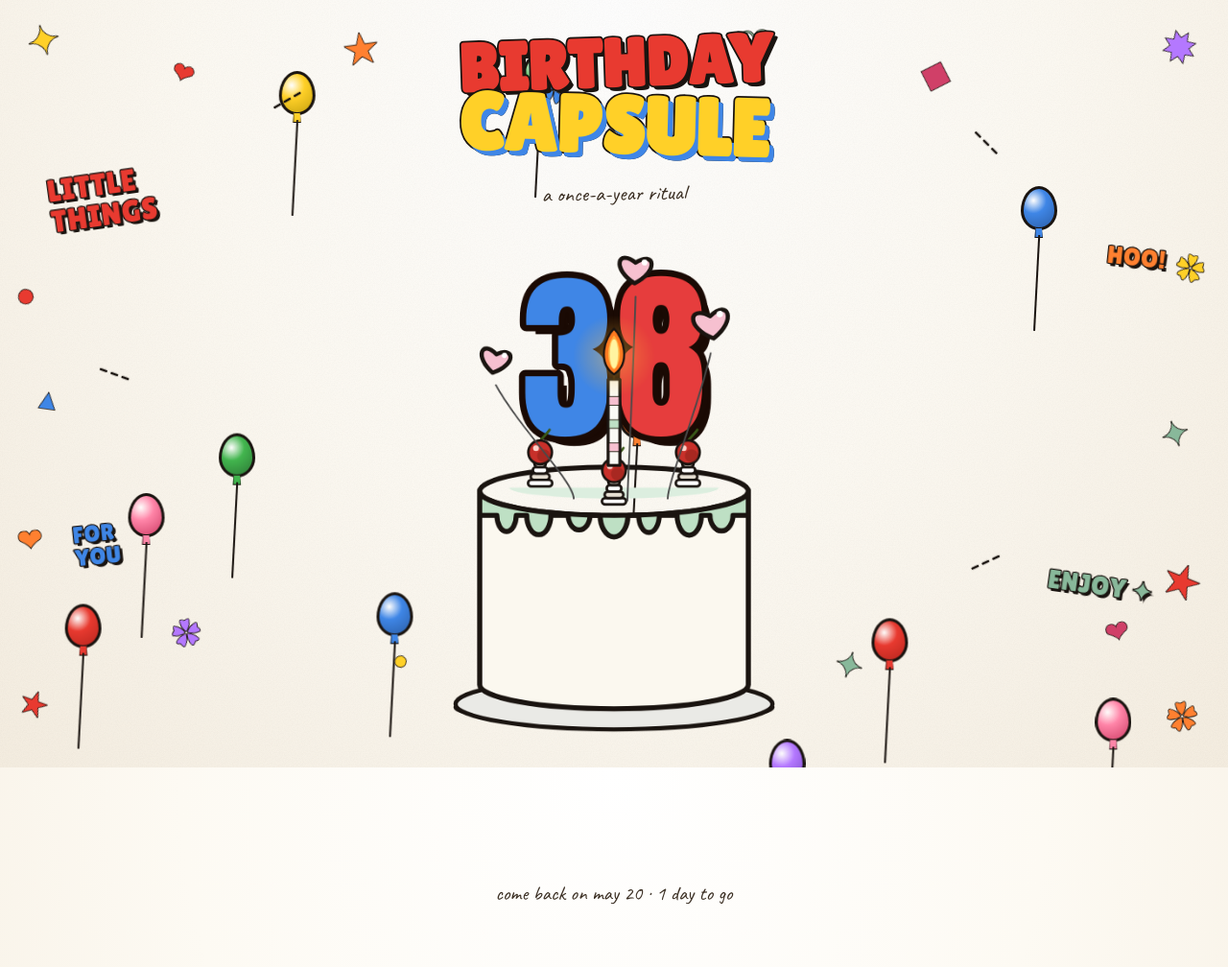
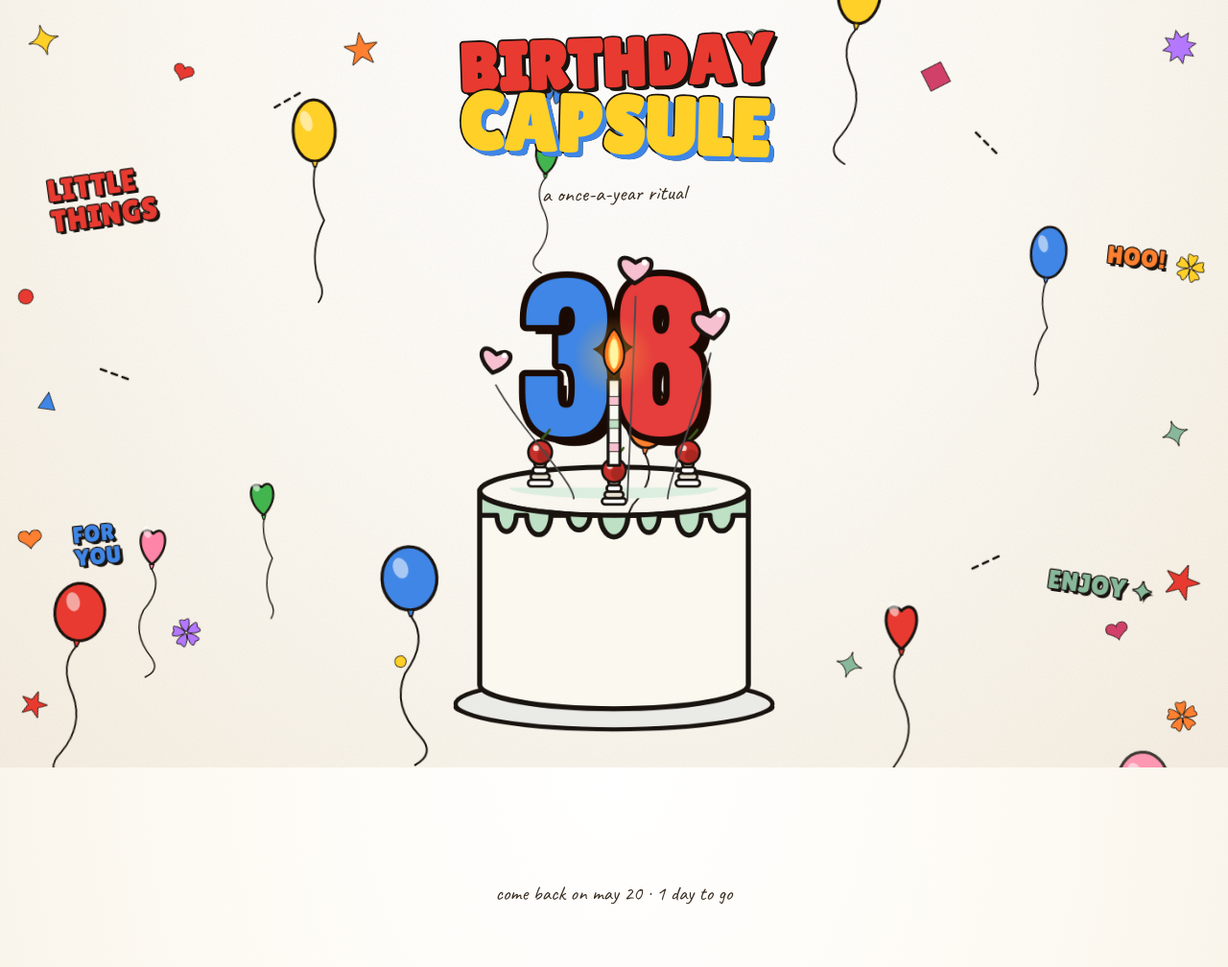
Before and after one commit to Jada-Q/birthday-capsule, a website built with Vite: page index.html in a window 1280 px wide. Shown: the whole page at 96% size. Built offline with nearby package versions, Linux system fonts and the light colour scheme.

Commit message:
ui: balloons v2 — SVG with round/oval/heart shapes, wavy bezier strings, sway animation, doodle outline aesthetic

```diff
--- a/index.html
+++ b/index.html
@@ -16,20 +16,51 @@
     <!-- Paper grain overlay (SVG noise) -->
     <div class="paper-grain" aria-hidden="true"></div>
 
-    <!-- Rising balloon ambient layer -->
+    <!-- SVG shape definitions for balloons (3 variants: round, oval, heart) + 3 string curve variants -->
+    <svg width="0" height="0" style="position:absolute" aria-hidden="true">
+      <defs>
+        <!-- Balloon SHAPES (body + highlight + knot) drawn at origin (30, 38). -->
+        <g id="shape-round">
+          <ellipse cx="30" cy="38" rx="26" ry="30" fill="currentColor" stroke="#1a1410" stroke-width="3"/>
+          <ellipse cx="22" cy="28" rx="7" ry="10" fill="rgba(255,255,255,0.55)" transform="rotate(-18 22 28)"/>
+          <path d="M27,68 L33,68 L31,74 L29,74 Z" fill="currentColor" stroke="#1a1410" stroke-width="1.5" stroke-linejoin="round"/>
+        </g>
+        <g id="shape-oval">
+          <ellipse cx="30" cy="36" rx="22" ry="32" fill="currentColor" stroke="#1a1410" stroke-width="3"/>
+          <ellipse cx="22" cy="26" rx="6" ry="11" fill="rgba(255,255,255,0.55)" transform="rotate(-18 22 26)"/>
+          <path d="M27,68 L33,68 L31,74 L29,74 Z" fill="currentColor" stroke="#1a1410" stroke-width="1.5" stroke-linejoin="round"/>
+        </g>
+        <g id="shape-heart">
+          <!-- Heart balloon centered at (30, 38), spanning roughly 12..48 horizontally and 12..68 vertically -->
+          <path d="M30,68 C 4,46 14,12 30,28 C 46,12 56,46 30,68 Z" fill="currentColor" stroke="#1a1410" stroke-width="3" stroke-linejoin="round"/>
+          <ellipse cx="22" cy="26" rx="5" ry="8" fill="rgba(255,255,255,0.55)" transform="rotate(-20 22 26)"/>
+          <path d="M27,68 L33,68 L31,74 L29,74 Z" fill="currentColor" stroke="#1a1410" stroke-width="1.5" stroke-linejoin="round"/>
+        </g>
+
+        <!-- Curvy STRINGS (anchored at knot bottom 30,74; descend to ~y=215). 3 variants. -->
+        <path id="string-a" d="M30,74 Q 14,95 32,125 Q 46,155 26,185 Q 10,205 32,215"
+              fill="none" stroke="#1a1410" stroke-width="1.8" stroke-linecap="round"/>
+        <path id="string-b" d="M30,74 Q 46,98 22,128 Q 8,158 34,188 Q 48,205 28,215"
+              fill="none" stroke="#1a1410" stroke-width="1.8" stroke-linecap="round"/>
+        <path id="string-c" d="M30,74 Q 24,100 38,130 Q 22,160 30,190 Q 38,205 30,215"
+              fill="none" stroke="#1a1410" stroke-width="1.8" stroke-linecap="round"/>
+      </defs>
+    </svg>
+
+    <!-- Rising balloon ambient layer. Each balloon = shape + string composed via <use>. -->
     <div class="balloons" aria-hidden="true">
-      <div class="balloon b1"></div>
-      <div class="balloon b2"></div>
-      <div class="balloon b3"></div>
-      <div class="balloon b4"></div>
-      <div class="balloon b5"></div>
-      <div class="balloon b6"></div>
-      <div class="balloon b7"></div>
-      <div class="balloon b8"></div>
-      <div class="balloon b9"></div>
-      <div class="balloon b10"></div>
-      <div class="balloon b11"></div>
-      <div class="balloon b12"></div>
+      <div class="balloon b1"><svg class="balloon-svg" viewBox="0 0 60 220"><use href="#shape-round"/><use href="#string-a"/></svg></div>
+      <div class="balloon b2"><svg class="balloon-svg" viewBox="0 0 60 220"><use href="#shape-heart"/><use href="#string-b"/></svg></div>
+      <div class="balloon b3"><svg class="balloon-svg" viewBox="0 0 60 220"><use href="#shape-oval"/><use href="#string-c"/></svg></div>
+      <div class="balloon b4"><svg class="balloon-svg" viewBox="0 0 60 220"><use href="#shape-round"/><use href="#string-b"/></svg></div>
+      <div class="balloon b5"><svg class="balloon-svg" viewBox="0 0 60 220"><use href="#shape-heart"/><use href="#string-a"/></svg></div>
+      <div class="balloon b6"><svg class="balloon-svg" viewBox="0 0 60 220"><use href="#shape-oval"/><use href="#string-b"/></svg></div>
+      <div class="balloon b7"><svg class="balloon-svg" viewBox="0 0 60 220"><use href="#shape-round"/><use href="#string-c"/></svg></div>
+      <div class="balloon b8"><svg class="balloon-svg" viewBox="0 0 60 220"><use href="#shape-heart"/><use href="#string-a"/></svg></div>
+      <div class="balloon b9"><svg class="balloon-svg" viewBox="0 0 60 220"><use href="#shape-oval"/><use href="#string-c"/></svg></div>
+      <div class="balloon b10"><svg class="balloon-svg" viewBox="0 0 60 220"><use href="#shape-round"/><use href="#string-b"/></svg></div>
+      <div class="balloon b11"><svg class="balloon-svg" viewBox="0 0 60 220"><use href="#shape-heart"/><use href="#string-c"/></svg></div>
+      <div class="balloon b12"><svg class="balloon-svg" viewBox="0 0 60 220"><use href="#shape-oval"/><use href="#string-a"/></svg></div>
     </div>
 
     <!-- Dense doodle wallpaper — 20 scatter symbols -->
--- a/src/styles.css
+++ b/src/styles.css
@@ -72,7 +72,7 @@ body {
 }
 
 /* ============================================================
-   RISING BALLOONS — ambient ascending bg layer
+   RISING BALLOONS — SVG with curvy strings + sway, doodle aesthetic match
    ============================================================ */
 .balloons {
   position: fixed;
@@ -82,39 +82,21 @@ body {
   z-index: 1;
 }
 
+/* Outer = vertical rise + horizontal drift; inner svg = gentle sway rotation */
 .balloon {
   position: absolute;
-  bottom: -120px;
-  width: 38px;
-  height: 46px;
-  background: radial-gradient(circle at 32% 30%, rgba(255,255,255,0.85) 0%, var(--c) 38%, var(--cd) 100%);
-  border: 3px solid var(--ink);
-  border-radius: 50% 50% 50% 50% / 56% 56% 44% 44%;
-  animation: balloon-rise var(--dur, 16s) linear infinite;
+  bottom: -240px;
+  width: 60px;          /* svg viewBox is 60×220 */
+  height: 220px;
+  animation: balloon-rise var(--dur, 18s) linear infinite;
 }
-/* Balloon knot + string */
-.balloon::before {
-  content: "";
-  position: absolute;
-  top: 100%;
-  left: 50%;
-  width: 7px;
-  height: 9px;
-  background: var(--c);
-  border: 1.5px solid var(--ink);
-  transform: translateX(-50%);
-  clip-path: polygon(15% 0%, 85% 0%, 100% 100%, 0% 100%);
-}
-.balloon::after {
-  content: "";
-  position: absolute;
-  top: calc(100% + 8px);
-  left: 50%;
-  width: 1.5px;
-  height: 100px;
-  background: var(--ink);
-  transform: translateX(-50%) rotate(var(--string-tilt, 3deg));
-  transform-origin: top center;
+.balloon-svg {
+  width: 100%;
+  height: 100%;
+  display: block;
+  transform-origin: 50% 18%; /* pivot near balloon body, not string */
+  animation: balloon-sway var(--sway, 3.2s) ease-in-out infinite;
+  color: var(--c);            /* feeds fill="currentColor" inside svg */
 }
 
 @keyframes balloon-rise {
@@ -122,23 +104,28 @@ body {
   6%   { opacity: 1; }
   50%  { transform: translateY(-55vh) translateX(calc(var(--drift, 30px) * 1)); }
   94%  { opacity: 1; }
-  100% { transform: translateY(-115vh) translateX(0); opacity: 0; }
+  100% { transform: translateY(-118vh) translateX(0); opacity: 0; }
 }
 
-/* 12 balloons — varied positions / colors / sizes / durations / delays.
+@keyframes balloon-sway {
+  0%, 100% { transform: rotate(-6deg); }
+  50%      { transform: rotate(6deg); }
+}
+
+/* 12 balloons — varied positions, colors, sizes, sway speeds, drifts.
    Negative animation-delay starts them mid-flight so the sky isn't empty on load. */
-.b1  { left: 4%;   --c:#e83a30; --cd:#b8261e; --dur:18s; --drift: 30px;  animation-delay: 0s;     }
-.b2  { left: 12%;  --c:#ff85a8; --cd:#d04068; --dur:22s; --drift:-25px;  animation-delay: -4s;    transform: scale(0.8); }
-.b3  { left: 22%;  --c:#ffd028; --cd:#c8a410; --dur:16s; --drift: 35px;  animation-delay: -9s;    }
-.b4  { left: 32%;  --c:#3f86e6; --cd:#2c5fa8; --dur:24s; --drift:-30px;  animation-delay: -2s;    transform: scale(1.1); }
-.b5  { left: 42%;  --c:#42b54e; --cd:#2d7a36; --dur:19s; --drift: 28px;  animation-delay: -12s;   transform: scale(0.7); }
-.b6  { left: 52%;  --c:#ff8030; --cd:#c85820; --dur:21s; --drift:-22px;  animation-delay: -6s;    }
-.b7  { left: 62%;  --c:#b478ff; --cd:#7c4cc8; --dur:17s; --drift: 32px;  animation-delay: -14s;   transform: scale(0.9); }
-.b8  { left: 72%;  --c:#e83a30; --cd:#b8261e; --dur:23s; --drift:-26px;  animation-delay: -1s;    }
-.b9  { left: 82%;  --c:#3f86e6; --cd:#2c5fa8; --dur:20s; --drift: 28px;  animation-delay: -10s;   transform: scale(0.85); }
-.b10 { left: 90%;  --c:#ff85a8; --cd:#d04068; --dur:18s; --drift:-32px;  animation-delay: -16s;   }
-.b11 { left: 16%;  --c:#42b54e; --cd:#2d7a36; --dur:25s; --drift: 24px;  animation-delay: -7s;    transform: scale(0.75); }
-.b12 { left: 66%;  --c:#ffd028; --cd:#c8a410; --dur:23s; --drift:-28px;  animation-delay: -18s;   transform: scale(0.95); }
+.b1  { left: 3%;  --c:#e83a30; --dur:20s; --drift: 30px; --sway:3.4s; animation-delay:  0s;  }
+.b2  { left: 12%; --c:#ff85a8; --dur:24s; --drift:-25px; --sway:3.8s; animation-delay: -4s;  width: 48px; height: 176px; }
+.b3  { left: 22%; --c:#ffd028; --dur:18s; --drift: 35px; --sway:2.8s; animation-delay: -9s;  }
+.b4  { left: 32%; --c:#3f86e6; --dur:26s; --drift:-30px; --sway:4.2s; animation-delay: -2s;  width: 66px; height: 242px; }
+.b5  { left: 42%; --c:#42b54e; --dur:21s; --drift: 28px; --sway:3.0s; animation-delay: -12s; width: 42px; height: 154px; }
+.b6  { left: 52%; --c:#ff8030; --dur:23s; --drift:-22px; --sway:3.6s; animation-delay: -6s;  }
+.b7  { left: 62%; --c:#b478ff; --dur:19s; --drift: 32px; --sway:3.2s; animation-delay: -14s; width: 54px; height: 198px; }
+.b8  { left: 72%; --c:#e83a30; --dur:25s; --drift:-26px; --sway:4.0s; animation-delay: -1s;  }
+.b9  { left: 82%; --c:#3f86e6; --dur:22s; --drift: 28px; --sway:3.4s; animation-delay: -10s; width: 50px; height: 184px; }
+.b10 { left: 91%; --c:#ff85a8; --dur:20s; --drift:-32px; --sway:2.6s; animation-delay: -16s; }
+.b11 { left: 18%; --c:#42b54e; --dur:27s; --drift: 24px; --sway:4.4s; animation-delay: -7s;  width: 44px; height: 162px; }
+.b12 { left: 68%; --c:#ffd028; --dur:25s; --drift:-28px; --sway:3.2s; animation-delay: -18s; }
 
 /* ============================================================
    DENSE DOODLE SCATTER — emojis, symbols, dash-line accents, handwritten phrases
```
